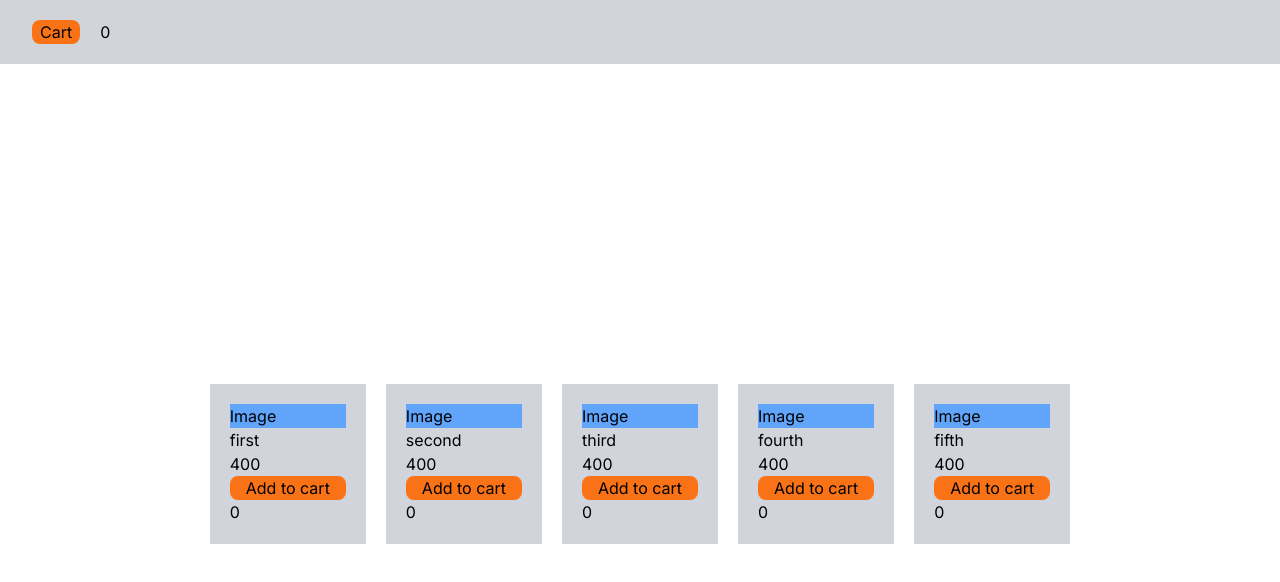
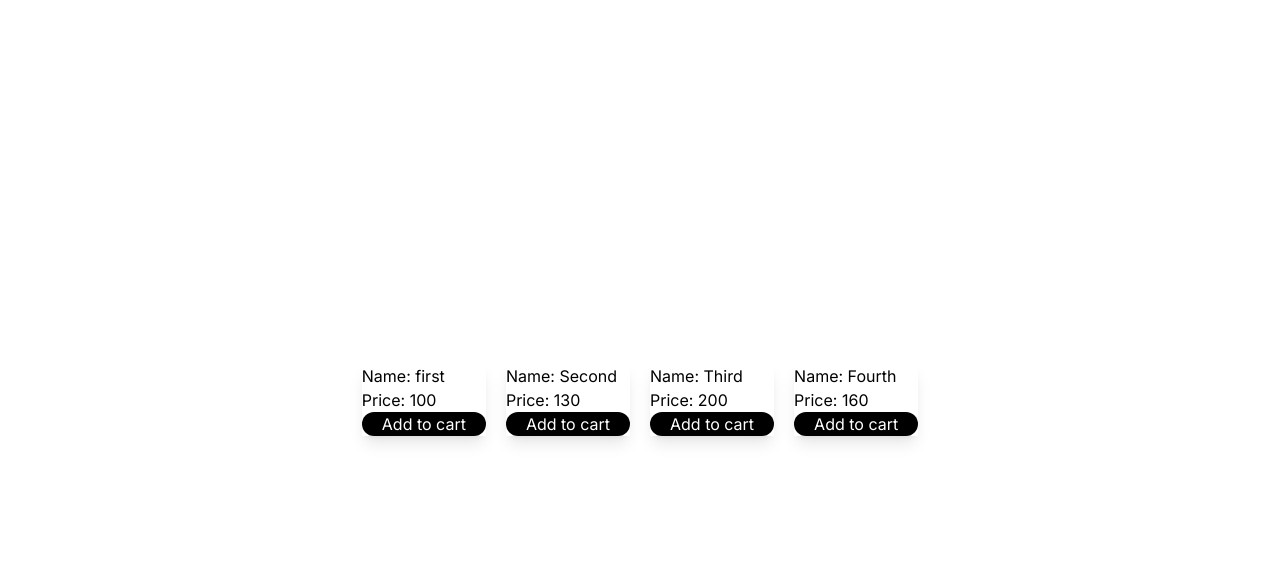
Before and after one commit to roshan-42/NextJs, a Next.js app: page / in a window 1280 px wide. Shown: the top 582 px of the page. Built offline with nearby package versions, Linux system fonts and the light colour scheme.

Commit message:
quantity added

```diff
--- a/Store/Slices/Counter.tsx
+++ b/Store/Slices/Counter.tsx
@@ -21,7 +21,7 @@ const CounterSlice = createSlice({
       state.value = state.value + 1;
     },
     decrement: (state: Record<string, any>) => {
-      state.value = state.value + 1;
+      state.value = state.value - 1;
     },
     incrementByAmount: (
       state: Record<string, any>,
--- a/app/cart/page.tsx
+++ b/app/cart/page.tsx
@@ -1,10 +1,11 @@
 import React from "react";
-import Cart from "../components/Cart/Cart";
+import Cart from "@/app/components/Ecommerce/Cart";
 
 const Page = () => {
   return (
     <div>
       <Cart />
+      {/* <Ecommerce /> */}
     </div>
   );
 };
--- a/app/components/Cart/Cart.tsx
+++ /dev/null
@@ -1,42 +0,0 @@
-"use client";
-import React, { useState, useEffect } from "react";
-
-// const Cart = () => {
-//   const [cartItems, setCartItems] = useState([]);
-
-//   useEffect(() => {
-//     const storedItems = localStorage.getItem("cartItems");
-//     if (storedItems) {
-//       setCartItems(JSON.parse(storedItems));
-//     }
-//   }, []);
-const Cart = () => {
-  const storedItemsJSON = localStorage.getItem("key");
-  console.log("@@@@@@@@@@@@@", storedItemsJSON);
-  let storedItems = storedItemsJSON ? JSON.parse(storedItemsJSON) : [];
-  console.log("______________", storedItems);
-
-  return (
-    <div className=" flex flex-col justify-center   items-center h-screen">
-      {storedItems.map((item: any, index: any) => (
-        <div
-          className="bg-white shadow-lg w-[30%] flex justify-between p-5 "
-          key={index}
-        >
-          <div className="flex flex-col">
-            <p>name:{item.name}</p>
-            <p>price:{item.price}</p>
-          </div>
-
-          <div>
-            <button className="bg-red-500 text-white p-1 px-2 rounded-md">
-              Remove
-            </button>
-          </div>
-        </div>
-      ))}
-    </div>
-  );
-};
-
-export default Cart;
--- a/app/components/Cart/Main.tsx
+++ /dev/null
@@ -1,25 +0,0 @@
-"use client";
-import React from "react";
-import Products from "./Products";
-
-import { useDispatch, useSelector } from "react-redux";
-
-import { decrement, increment } from "@/Store/Slices/Counter";
-
-const Main = () => {
-  const count = useSelector((state: any) => state.counter.value);
-
-  return (
-    <div>
-      <div className="bg-gray-300 px-8 p-5 flex gap-5">
-        <button className="bg-orange-500 px-2 rounded-lg">Cart</button>
-        <p>{count}</p>
-      </div>
-      <div>
-        <Products />
-      </div>
-    </div>
-  );
-};
-
-export default Main;
--- a/app/components/Cart/Products.tsx
+++ /dev/null
@@ -1,86 +0,0 @@
-import { RootState } from "@/Store/Store";
-import React, { useEffect } from "react";
-
-import { useDispatch, useSelector } from "react-redux";
-import { increment, decrement } from "@/Store/Slices/Counter";
-
-const Products = () => {
-  const count: Number = useSelector((state: RootState) => state.counter.value);
-  const dispatch = useDispatch();
-
-  localStorage.setItem("count", JSON.stringify(0));
-
-  useEffect(() => {
-    localStorage.setItem("count", JSON.stringify(count));
-  }, [count]);
-
-  const Products = [
-    {
-      id: 1,
-      name: "first",
-      price: 400,
-    },
-    {
-      id: 2,
-      name: "second",
-      price: 400,
-    },
-    {
-      id: 3,
-      name: "third",
-      price: 400,
-    },
-    {
-      id: 4,
-      name: "fourth",
-      price: 400,
-    },
-    {
-      id: 5,
-      name: "fifth",
-      price: 400,
-    },
-  ];
-  const storeDataInLocalStorage = (item: any) => {
-    let initialItemsJSON = localStorage.getItem("key");
-    // console.log(initialItemsJSON);
-    let initialItems = initialItemsJSON ? JSON.parse(initialItemsJSON) : [];
-    console.log("______________", initialItems);
-    initialItems.push(item);
-    localStorage.setItem("key", JSON.stringify(initialItems));
-  };
-  // let initialItemsJSON = localStorage.getItem("key");
-  // console.log(initialItemsJSON);
-  // let initialItems = initialItemsJSON ? JSON.parse(initialItemsJSON) : [];
-  // console.log(initialItems);
-  // initialItems.push(item);
-  // localStorage.setItem("key", JSON.stringify(initialItems));
-  return (
-    <div className=" h-screen flex items-center justify-center">
-      <div className=" gap-5 flex">
-        {Products.map((item, index) => (
-          <div className="bg-gray-300 w-fit flex flex-row gap-5 p-5">
-            <div className="flex flex-col">
-              <div className="bg-blue-400">Image</div>
-              <p>{item.name}</p>
-              <p>{item.price}</p>
-              <div></div>
-              <button
-                onClick={() => {
-                  dispatch(increment());
-                  storeDataInLocalStorage(item);
-                }}
-                className="bg-orange-500 px-4 rounded-lg"
-              >
-                Add to cart
-              </button>
-              <p>{count}</p>
-            </div>
-          </div>
-        ))}
-      </div>
-    </div>
-  );
-};
-
-export default Products;
--- /dev/null
+++ b/app/components/Ecommerce/Cart.tsx
@@ -0,0 +1,38 @@
+"use client";
+import React from "react";
+
+const Cart = () => {
+  let product_dataJSON = localStorage.getItem("products");
+  let product_data = product_dataJSON ? JSON.parse(product_dataJSON) : "";
+  console.log(product_data);
+
+  let item_quantity = (id) => {
+    return product_data.filter((item) => item.id == id).length;
+  };
+  console.log("Item_quantity_________", item_quantity);
+
+  return (
+    <div className="bg-white h-screen flex items-center justify-center">
+      <div className="w-[40%]">
+        <p>Cart Items:</p>
+        <div className=" shadow-md flex flex-wrap gap-10">
+          {product_data.map((item: any, index: any) => (
+            <div className="bg-white shadow-lg p-5 px-10" key={index}>
+              <div className="flex ">
+                <p>Product Name:</p>
+                <span>{item.name} </span>
+                <div>Quantity:{item_quantity(item.id)}</div>
+              </div>
+
+              <p>
+                Price:<span>{item.price} </span>
+              </p>
+            </div>
+          ))}
+        </div>
+      </div>
+    </div>
+  );
+};
+
+export default Cart;
--- /dev/null
+++ b/app/components/Ecommerce/Products.tsx
@@ -0,0 +1,56 @@
+"use client";
+import { stringify } from "querystring";
+import React from "react";
+
+const Products = () => {
+  const product_list = [
+    {
+      id: 1,
+      name: "first",
+      price: 100,
+    },
+    {
+      id: 2,
+      name: "Second",
+      price: 130,
+    },
+    {
+      id: 3,
+      name: "Third",
+      price: 200,
+    },
+    {
+      id: 4,
+      name: "Fourth",
+      price: 160,
+    },
+  ];
+  const storeProduct = (item: any) => {
+    let initialdataJSON = localStorage.getItem("products");
+    let initialData = initialdataJSON ? JSON.parse(initialdataJSON) : [];
+    console.log("initial data___________", initialData);
+    initialData.push(item);
+
+    localStorage.setItem("products", JSON.stringify(initialData));
+  };
+  return (
+    <div className="bg-white h-screen flex items-center justify-center">
+      <div className="flex gap-5">
+        {product_list.map((item, index) => (
+          <div className="bg-white shadow-lg">
+            <p>Name: {item.name}</p>
+            <p>Price: {item.price}</p>
+            <button
+              onClick={() => storeProduct(item)}
+              className="bg-black px-5 rounded-xl text-white"
+            >
+              Add to cart
+            </button>
+          </div>
+        ))}
+      </div>
+    </div>
+  );
+};
+
+export default Products;
--- a/app/page.tsx
+++ b/app/page.tsx
@@ -5,8 +5,8 @@ import Hero from "./components/Modal/Hero";
 import Mainfilemodal from "./components/1. Latest/Mainfilemodal";
 import Mainfile from "./components/1. Latest/Mainfile";
 import Todo from "./components/2. ToDo practice/Todo";
-import Products from "./components/Cart/Products";
-import Main from "./components/Cart/Main";
+import Products from "./components/Ecommerce/Products";
+
 export default function Page() {
   return (
     <div>
@@ -15,7 +15,7 @@ export default function Page() {
       {/* <Hero /> */}
       {/* <Mainfile />
       <Todo /> */}
-      <Main />
+      <Products />
     </div>
   );
 }
```
